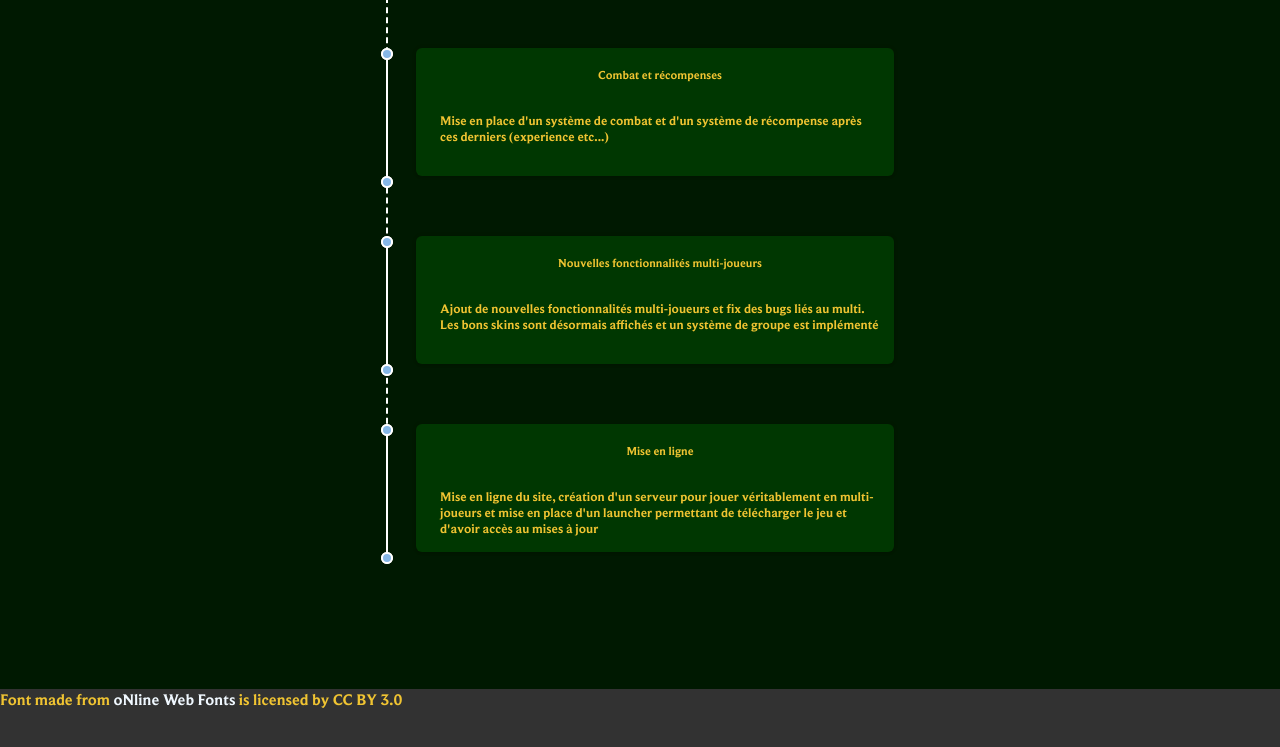
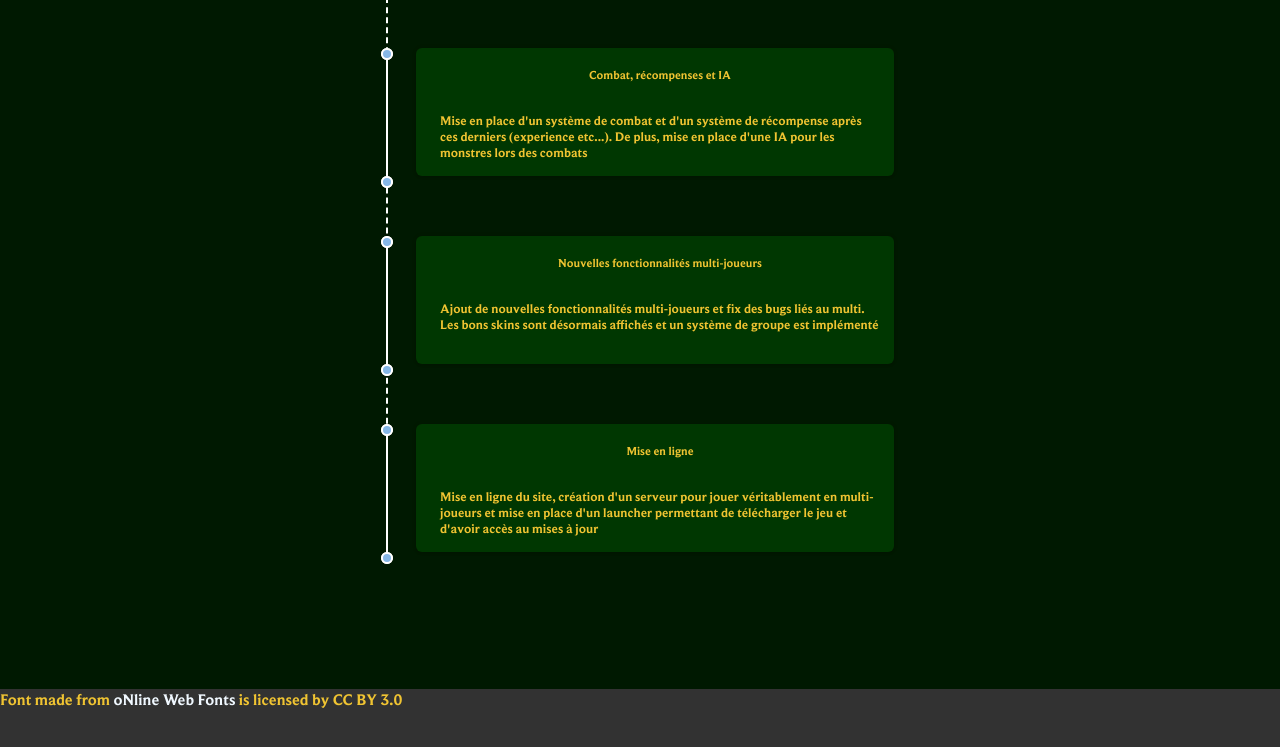
Before and after one commit to projetgumber/projetgumber.github.io, a plain HTML site: page dev.html in a window 1280 px wide. Shown: the part 922-1669 px from the top of the page. Drawn offline with Linux system fonts and the light colour scheme.

Commit message:
ajout texte IA

```diff
--- a/dev.html
+++ b/dev.html
@@ -73,8 +73,8 @@
       <li>
         <span></span>
         <div>
-          <div class="title">Combat et récompenses</div>
-          <div class="info">Mise en place d'un système de combat et d'un système de récompense après ces derniers (experience etc...)</div>
+          <div class="title">Combat, récompenses et IA</div>
+          <div class="info">Mise en place d'un système de combat et d'un système de récompense après ces derniers (experience etc...). De plus, mise en place d'une IA pour les monstres lors des combats</div>
           <div class="type"></div>
         </div>
         <span class="number">
```
